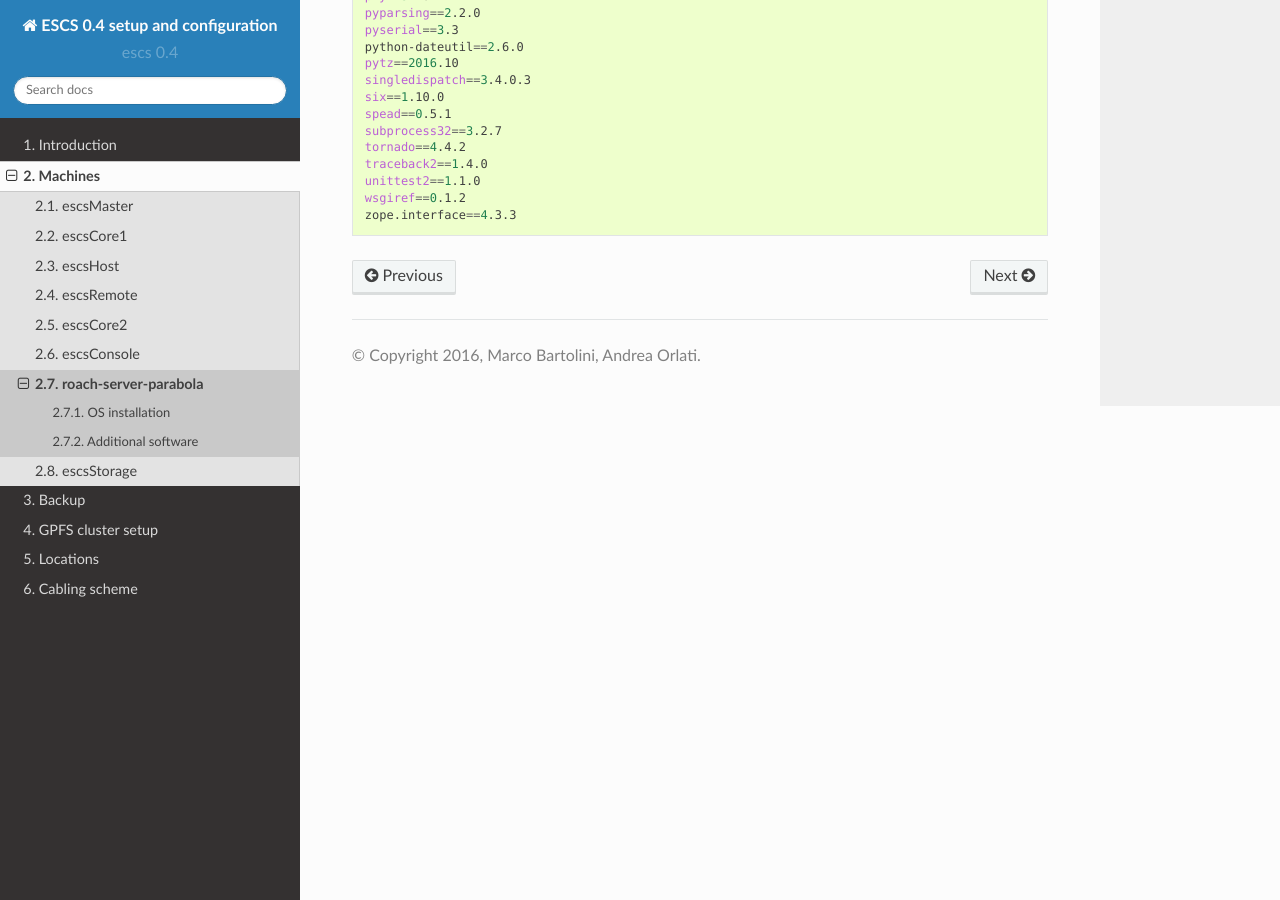
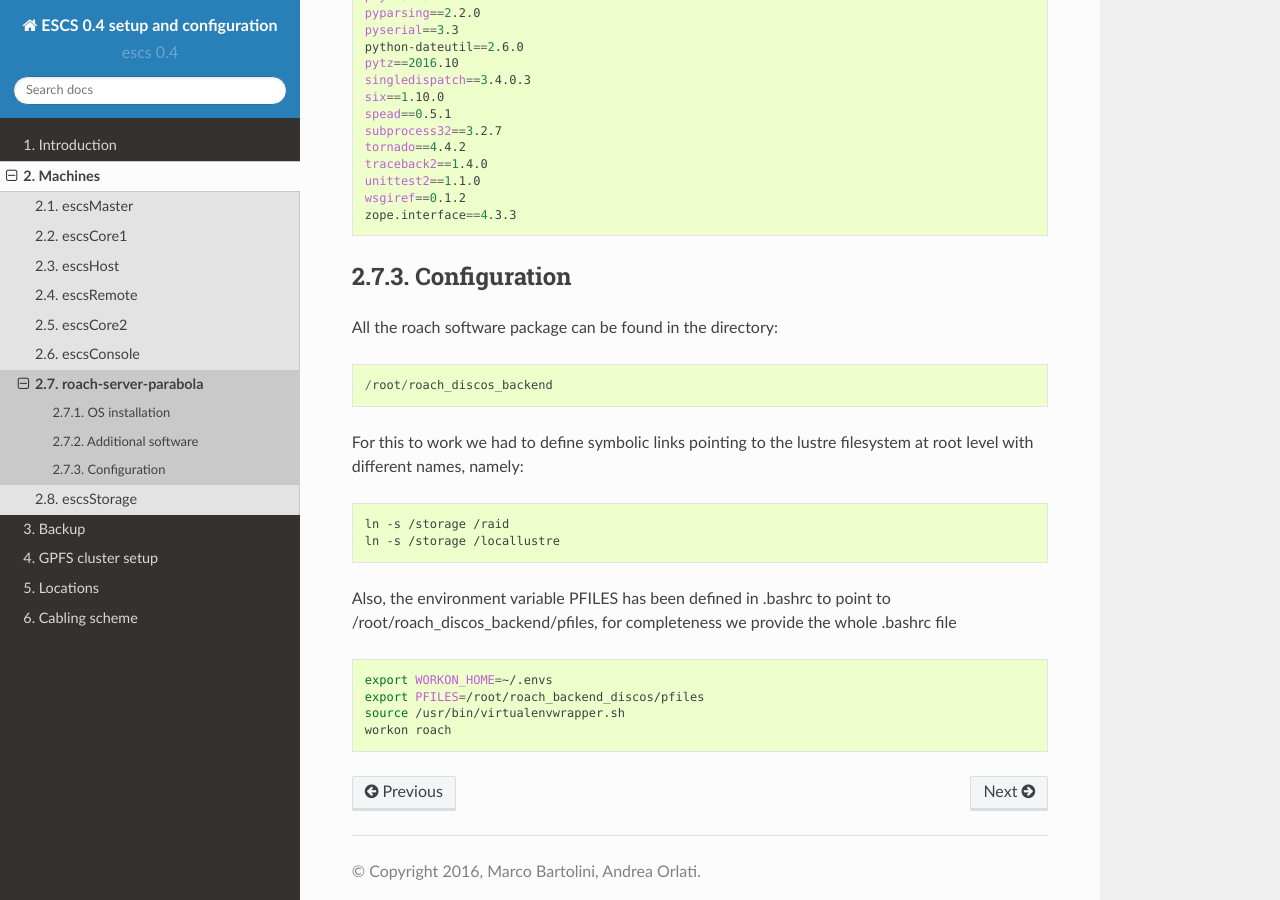
Before and after one commit to discos/escs-med, a Sphinx documentation site: the page built from source/roachserver.rst, in a window 1280 px wide and 900 px high, scrolled down 1410 px. Built offline with Sphinx 7.4.7 and the Read the Docs theme 2.0.0, drawn with Linux system fonts in a browser that asks for light colours.

Commit message:
documenting software settings

```diff
--- a/source/roachserver.rst
+++ b/source/roachserver.rst
@@ -80,3 +80,30 @@ environment, do not proceed with latest versions as you will get all sort of wei
         unittest2==1.1.0
         wsgiref==0.1.2
         zope.interface==4.3.3
+
+
+Configuration
+~~~~~~~~~~~~~
+
+All the roach software package can be found in the directory:
+
+.. code::
+
+   /root/roach_discos_backend
+
+For this to work we had to define symbolic links pointing to the lustre filesystem at root level with different names, namely:
+
+.. code:: bash
+
+   ln -s /storage /raid
+   ln -s /storage /locallustre
+
+
+Also, the environment variable PFILES has been defined in .bashrc to point to /root/roach_discos_backend/pfiles, for completeness we provide the whole .bashrc file
+
+.. code:: bash
+
+   export WORKON_HOME=~/.envs
+   export PFILES=/root/roach_backend_discos/pfiles
+   source /usr/bin/virtualenvwrapper.sh
+   workon roach
```
